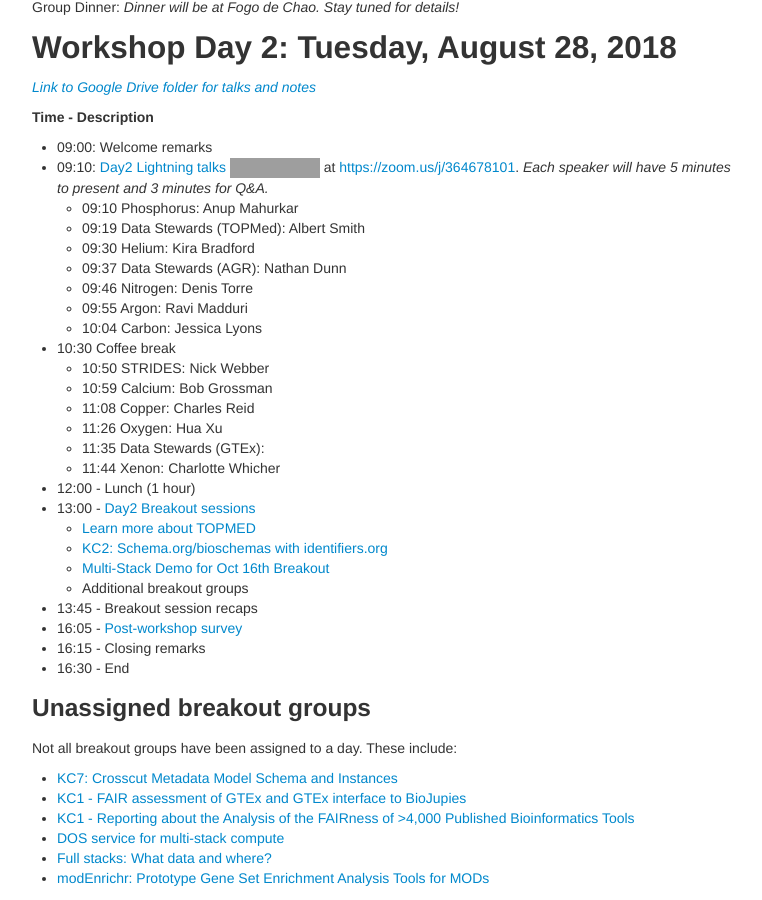
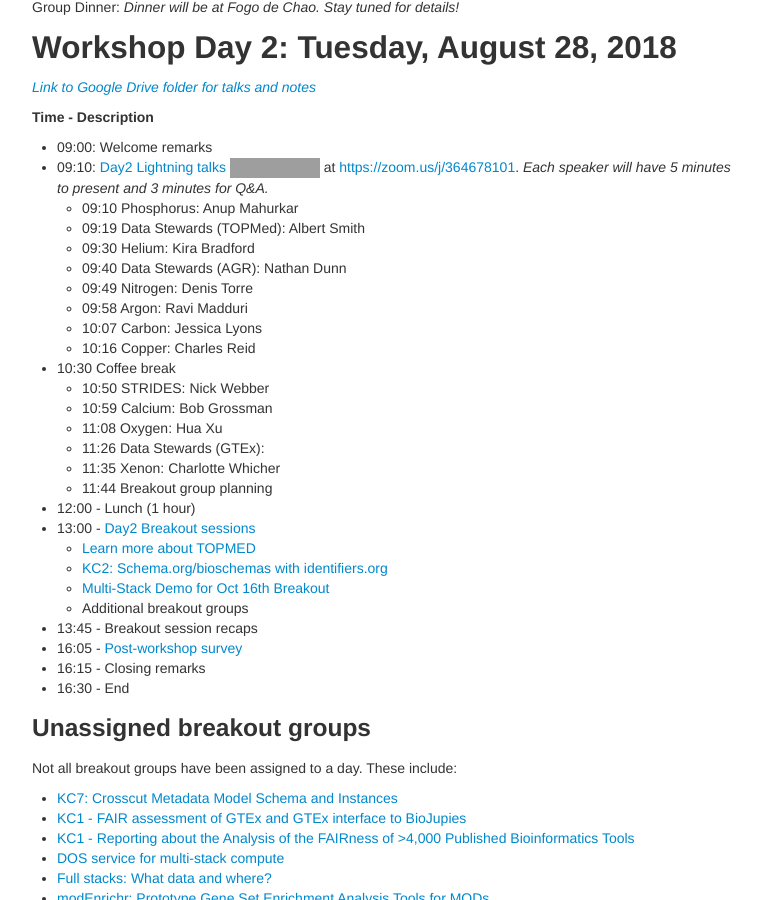
Before and after one commit to dcppc/2018-august-workshop, a Jekyll site: the page built from docs/agenda.md, in a window 1280 px wide and 900 px high, scrolled down 928 px. Shown: the whole window, without its empty margins (258-1020 px from the left). Built offline with Jekyll 4.4.1, drawn with Linux system fonts in a browser that asks for light colours; grey boxes are pictures that could not be loaded.

Commit message:
add breakout

```diff
--- a/docs/agenda.md
+++ b/docs/agenda.md
@@ -54,17 +54,18 @@ Group Dinner: _Dinner will be at Fogo de Chao. Stay tuned for details!_
 	- 09:10 Phosphorus: Anup Mahurkar
 	- 09:19 Data Stewards (TOPMed): Albert Smith
 	- 09:30 Helium: Kira Bradford
-	- 09:37 Data Stewards (AGR): Nathan Dunn
-	- 09:46 Nitrogen: Denis Torre
-	- 09:55 Argon: Ravi Madduri
-	- 10:04 Carbon: Jessica Lyons
+	- 09:40 Data Stewards (AGR): Nathan Dunn
+	- 09:49 Nitrogen: Denis Torre
+	- 09:58 Argon: Ravi Madduri
+	- 10:07 Carbon: Jessica Lyons
+	- 10:16 Copper: Charles Reid
 - 10:30 Coffee break
 	- 10:50 STRIDES: Nick Webber
 	- 10:59 Calcium: Bob Grossman
-	- 11:08 Copper: Charles Reid
-	- 11:26 Oxygen: Hua Xu
-	- 11:35 Data Stewards (GTEx):
-	- 11:44 Xenon: Charlotte Whicher
+	- 11:08 Oxygen: Hua Xu
+	- 11:26 Data Stewards (GTEx):
+	- 11:35 Xenon: Charlotte Whicher
+	- 11:44 Breakout group planning
 - 12:00 -  Lunch (1 hour)
 - 13:00 - [Day2 Breakout sessions](https://github.com/dcppc/2018-august-workshop/issues?utf8=✓&q=is%3Aopen+label%3A%22Day+2%22+%26+%22breakout+session%22+)
 	- [Learn more about TOPMED](https://github.com/dcppc/2018-august-workshop/issues/5)
```
